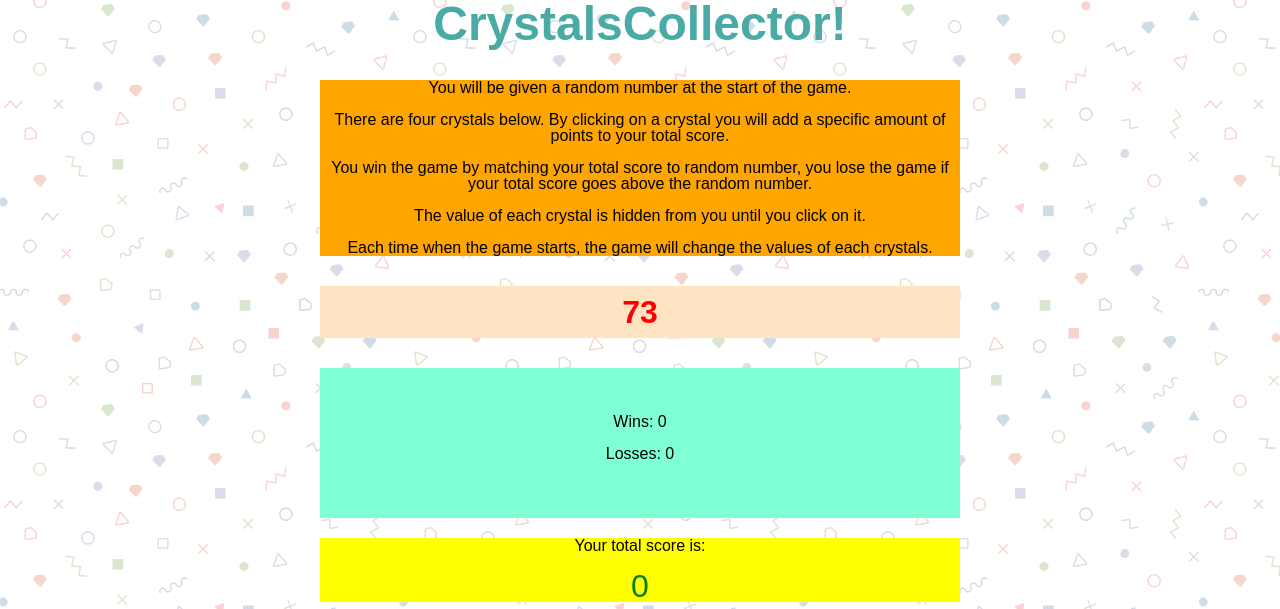
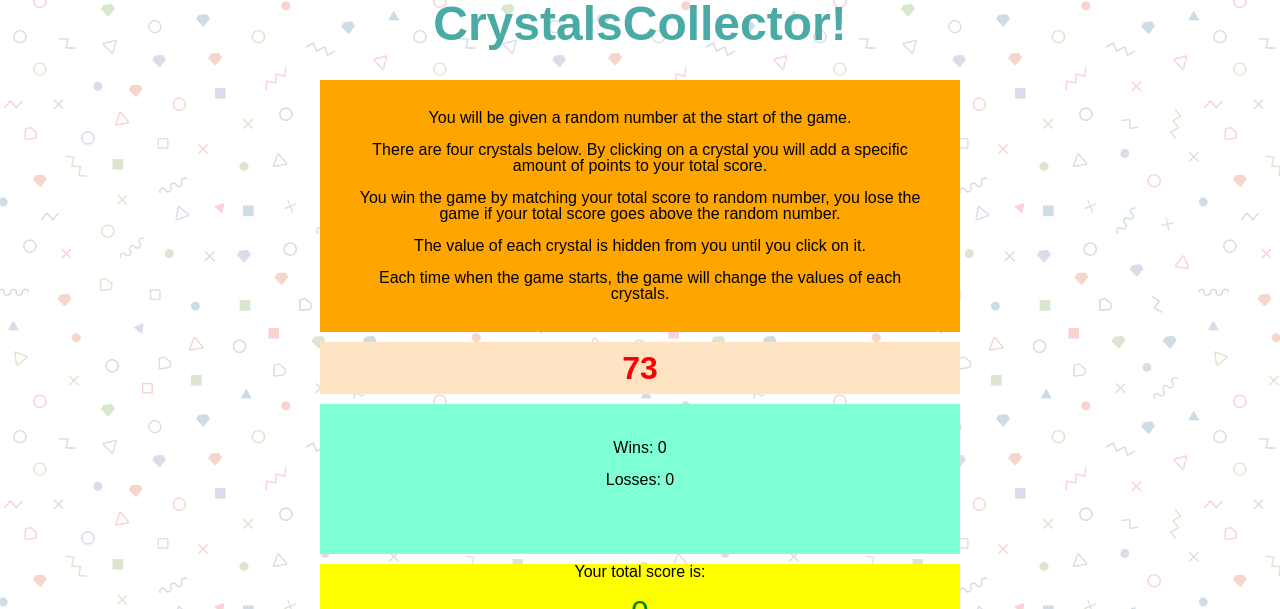
Before and after one commit to catnap89/crystalcollector, a plain HTML site: page index.html in a window 1280 px wide. Shown: the top 609 px of the page. Drawn offline with nearby package versions, Linux system fonts and the light colour scheme.

Commit message:
README updated

```diff
--- a/assets/css/style.css
+++ b/assets/css/style.css
@@ -37,6 +37,7 @@ body {
   width: 50%;
   margin-left: auto;
   margin-right: auto;
+  padding: 30px;
 
 
 }
@@ -47,7 +48,7 @@ body {
 
 .random-number {
 
-  margin-top: 30px;
+  margin-top: 10px;
 
 }
 
@@ -63,10 +64,10 @@ body {
 
 .counters {
 
-  margin-top: 30px;
+  margin-top: 10px;
   background-color: aquamarine;
   height: 150px;
-  padding: 30px;
+  padding: 20px;
   margin-left: auto;
   margin-right: auto;
   width: 50%;
@@ -75,7 +76,7 @@ body {
 
 .score-container {
 
-  margin-top: 20px;
+  margin-top: 10px;
   background-color: yellow;
   margin-left: auto;
   margin-right: auto;
```
Also changed, not shown: 1 other file.
